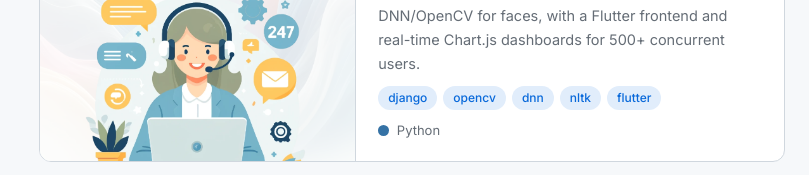
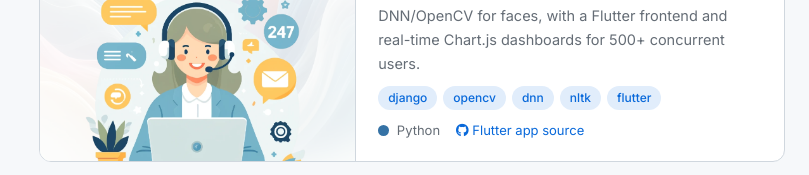
Before and after one commit to mubarisali/my-website, a plain HTML site: page index.html in a window 1280 px wide. Shown: the part 4444-4619 px from the top of the page, without its empty margins (471-1280 px from the left). Drawn offline with Linux system fonts and the light colour scheme.

Commit message:
Update resume and add AI Psychologist app source link
- Replace resume PDF with the latest version (adds portfolio link)
- Link the Flutter app repository on the AI Psychologist project card

Co-Authored-By: Claude Opus 5.5 <noreply@anthropic.com>

```diff
--- a/index.html
+++ b/index.html
@@ -335,7 +335,7 @@
             <a class="repo-name" href="https://github.com/mubarisali/Ai-psychologist/tree/master" target="_blank" rel="noopener"><i class="fa-solid fa-book-bookmark"></i> mubarisali / <strong>Ai-psychologist</strong></a>
             <p class="muted">Detects emotion from text and facial expressions, reaching <strong>87% accuracy</strong> across 250 real-world inputs. Uses NLTK and custom models for NLP and DNN/OpenCV for faces, with a Flutter frontend and real-time Chart.js dashboards for 500+ concurrent users.</p>
             <ul class="topics"><li>django</li><li>opencv</li><li>dnn</li><li>nltk</li><li>flutter</li></ul>
-            <p class="repo-meta"><span><i class="lang-dot py"></i> Python</span></p>
+            <p class="repo-meta"><span><i class="lang-dot py"></i> Python</span><a class="repo-extra" href="https://github.com/mubarisali/AI-psychologist-app" target="_blank" rel="noopener"><i class="fa-brands fa-github"></i> Flutter app source</a></p>
           </div>
         </article>
 
--- a/style.css
+++ b/style.css
@@ -887,6 +887,9 @@ h1, h2, h3 {
 	color: var(--muted);
 }
 
+.repo-extra { color: var(--accent); }
+.repo-extra:hover { text-decoration: underline; }
+
 .lang-dot {
 	display: inline-block;
 	width: 11px;
```
Also changed, not shown: 1 other file.
